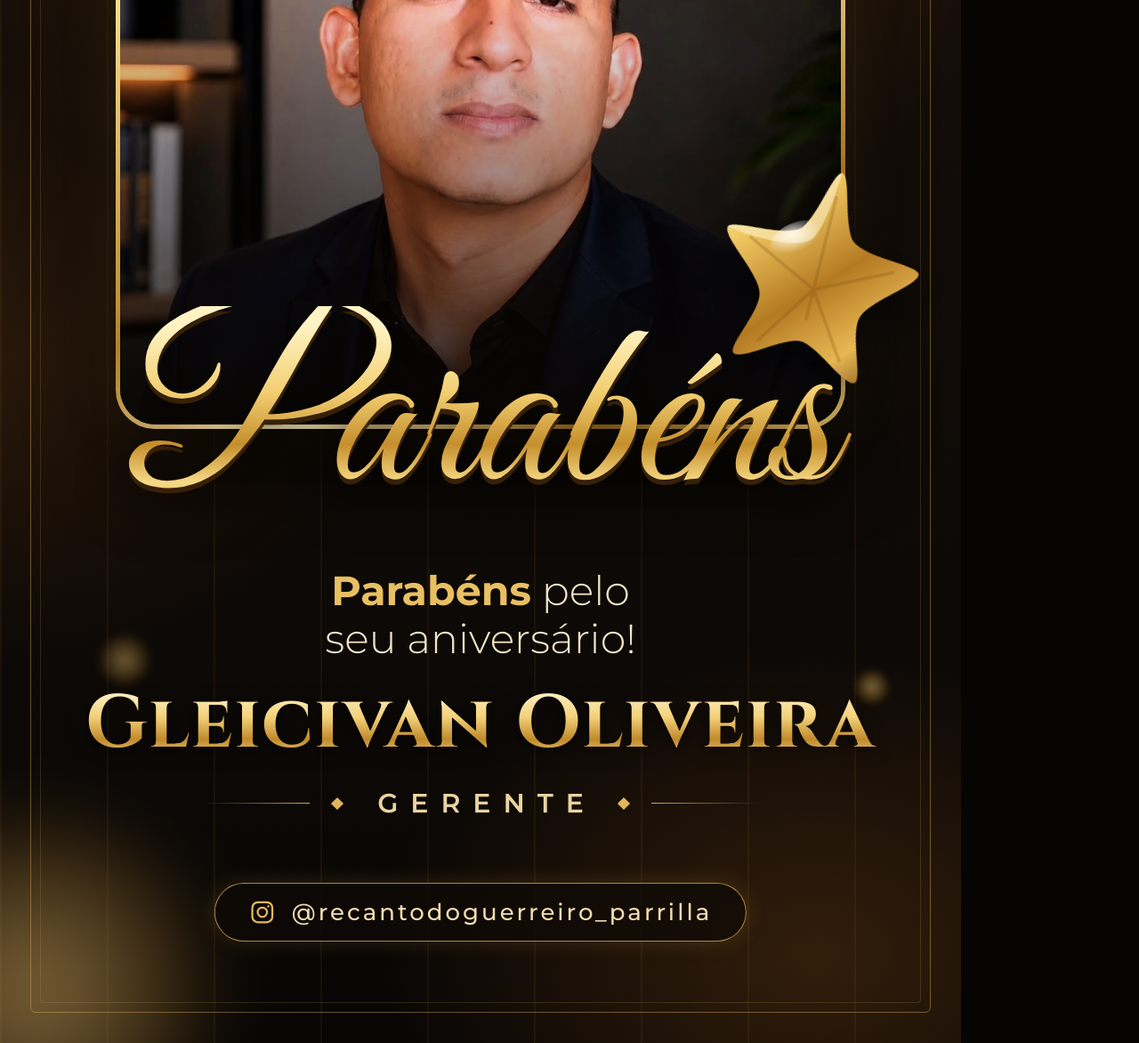
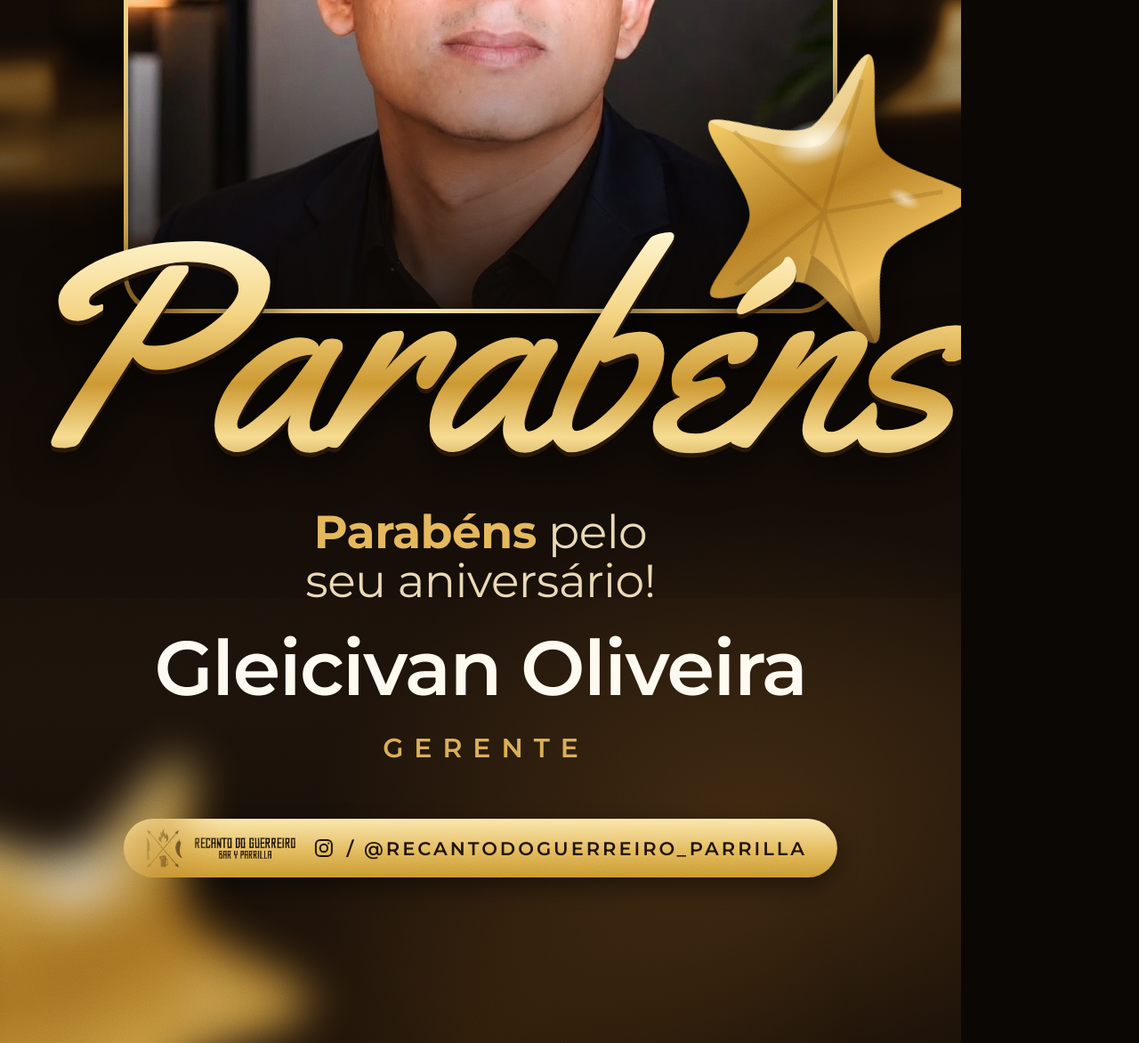
Before and after one commit to esdrasmonteiro7/projetos, a plain HTML site: page flyers/aniversario-gleicivan/flyer.html in a window 1280 px wide. Shown: the part 748-1920 px from the top of the page at 89% size. Drawn offline with Linux system fonts and the light colour scheme.

Commit message:
Rework Gleicivan birthday story to follow the template layout
Same composition as the reference flyer, recolored to Recanto do Guerreiro
black/gold with a duotone background from the bar photos.

Co-Authored-By: Claude Opus 5.5 <noreply@anthropic.com>
Claude-Session: https://claude.ai/code/session_01A9QVfkfA1k78E7aAR5J1cW

```diff
--- a/flyers/aniversario-gleicivan/flyer.html
+++ b/flyers/aniversario-gleicivan/flyer.html
@@ -3,111 +3,109 @@
 <link rel="stylesheet" href="fonts/local.css">
 <style>
 *{margin:0;padding:0;box-sizing:border-box}
-html,body{width:1080px;height:1920px;background:#070504;overflow:hidden}
-.c{position:relative;width:1080px;height:1920px;overflow:hidden;
-  background:
-   radial-gradient(900px 700px at 50% 30%, rgba(150,92,30,.40), transparent 70%),
-   radial-gradient(700px 500px at 85% 95%, rgba(120,70,20,.35), transparent 70%),
-   radial-gradient(600px 500px at 0% 60%, rgba(90,50,15,.30), transparent 70%),
-   linear-gradient(180deg,#0d0906 0%,#120c07 45%,#070504 100%);
-  font-family:'Montserrat',sans-serif;color:#f3e6c8}
-/* wood slats texture */
-.wood{position:absolute;inset:0;opacity:.07;
-  background:repeating-linear-gradient(90deg,#c98a3d 0 2px,transparent 2px 120px)}
-.grain{position:absolute;inset:0;opacity:.18;mix-blend-mode:overlay}
-.bokeh{position:absolute;border-radius:50%;filter:blur(var(--b,8px));
-  background:radial-gradient(circle,rgba(255,206,120,.9),rgba(212,150,50,.35) 55%,transparent 72%)}
-/* frame lines */
-.frame{position:absolute;inset:34px;border:1.5px solid rgba(212,170,90,.45);border-radius:6px}
-.frame:after{content:"";position:absolute;inset:10px;border:1px solid rgba(212,170,90,.18);border-radius:4px}
+html,body{width:1080px;height:1920px;background:#0b0705;overflow:hidden}
+.c{position:relative;width:1080px;height:1920px;overflow:hidden;font-family:'Montserrat',sans-serif;
+  background:linear-gradient(180deg,#0b0705 0%,#130c07 55%,#1c120a 80%,#120b06 100%)}
+/* fundo: balcão do bar do Recanto, desfocado, em duotone dourado (como os balões do modelo) */
+.bg{position:absolute;left:0;top:0;width:1080px;height:1400px;background:url(bg_duotone.jpg) center top/cover;opacity:.85}
+.bgfade{position:absolute;left:0;top:0;width:1080px;height:1420px;
+  background:linear-gradient(180deg,rgba(8,5,3,.55) 0%,rgba(8,5,3,.15) 25%,rgba(10,6,4,.25) 55%,rgba(16,10,6,.92) 82%,#160e08 100%)}
+.glow{position:absolute;inset:0;background:
+  radial-gradient(700px 520px at 78% 88%,rgba(196,128,44,.22),transparent 70%),
+  radial-gradient(600px 400px at 50% 100%,rgba(150,95,30,.18),transparent 70%)}
+.grain{position:absolute;inset:0;opacity:.22;mix-blend-mode:overlay}
+.dstar{position:absolute;fill:#3a240d;opacity:.55}
 
-.logo{position:absolute;top:92px;left:50%;transform:translateX(-50%);width:330px;
-  filter:drop-shadow(0 4px 14px rgba(0,0,0,.6)) drop-shadow(0 0 22px rgba(230,170,70,.18))}
+.logo{position:absolute;top:66px;left:50%;transform:translateX(-50%);width:270px;
+  filter:drop-shadow(0 6px 16px rgba(0,0,0,.75))}
 
-.card{position:absolute;top:390px;left:50%;transform:translateX(-50%);width:820px;height:840px;
-  border-radius:44px;padding:5px;
-  background:linear-gradient(135deg,#7a4e14,#f7dc8a 22%,#b9862d 45%,#fff0b8 62%,#a8741f 82%,#e9c46a);
-  box-shadow:0 40px 90px rgba(0,0,0,.75),0 0 60px rgba(214,160,60,.22)}
-.card .in{position:relative;width:100%;height:100%;border-radius:40px;overflow:hidden;background:#000}
-.card img{width:100%;height:100%;object-fit:cover;object-position:52% 18%;
-  filter:contrast(1.06) saturate(1.05) brightness(1.02)}
-.card .warm{position:absolute;inset:0;background:linear-gradient(180deg,rgba(255,170,70,.06),rgba(0,0,0,0) 40%,rgba(10,6,3,.55) 78%,rgba(10,6,3,.95) 100%)}
+.card{position:absolute;left:139px;top:330px;width:802px;height:770px;border-radius:42px;padding:5px;
+  background:linear-gradient(135deg,#8a5a18,#f6d886 25%,#b8842c 50%,#fbe7a6 70%,#9b6a1d 100%);
+  box-shadow:0 34px 70px rgba(0,0,0,.6)}
+.card .in{position:relative;width:100%;height:100%;border-radius:38px;overflow:hidden;background:#0b0705}
+.card img{position:absolute;left:50%;top:-58px;height:118%;transform:translateX(-50%)}
+.card .shade{position:absolute;inset:0;background:linear-gradient(180deg,rgba(0,0,0,0) 55%,rgba(14,9,5,.55) 82%,rgba(14,9,5,.9) 100%)}
 
-.star{position:absolute;filter:drop-shadow(0 22px 26px rgba(0,0,0,.65))}
+.star{position:absolute;filter:drop-shadow(0 20px 22px rgba(0,0,0,.55))}
 
-.script{position:absolute;top:1092px;left:0;right:0;text-align:center;
-  font-family:'Great Vibes',cursive;font-size:268px;line-height:1;letter-spacing:-2px;
-  background:linear-gradient(180deg,#fff3c4 8%,#f2cf72 36%,#c58f2c 58%,#f7da86 74%,#9c6a1c 100%);
+.script{position:absolute;left:-10px;right:-10px;top:975px;text-align:center;white-space:nowrap;
+  font-family:'Yellowtail',cursive;font-size:330px;line-height:1;letter-spacing:-4px;
+  background:linear-gradient(180deg,#fff4cc 10%,#f4d27c 38%,#c9922f 62%,#f6da8a 80%,#a8741f 100%);
   -webkit-background-clip:text;background-clip:text;color:transparent;
-  filter:drop-shadow(0 6px 0 rgba(60,35,8,.9)) drop-shadow(0 18px 28px rgba(0,0,0,.8))}
+  filter:drop-shadow(0 5px 0 rgba(45,26,7,.85)) drop-shadow(0 14px 22px rgba(0,0,0,.6))}
 
-.sub{position:absolute;top:1385px;left:0;right:0;text-align:center;font-size:46px;line-height:1.18;font-weight:300;color:#f1e4c6}
-.sub b{font-weight:700;color:#e8bf62}
-.name{position:absolute;top:1520px;left:0;right:0;text-align:center;
-  font-family:'Cinzel',serif;font-weight:700;font-size:84px;letter-spacing:2px;line-height:1;
-  background:linear-gradient(180deg,#fff6d2 0%,#f3d17a 40%,#c08a2a 70%,#f5d98a 100%);
-  -webkit-background-clip:text;background-clip:text;color:transparent;
-  filter:drop-shadow(0 4px 10px rgba(0,0,0,.7))}
-.role{position:absolute;top:1632px;left:0;right:0;display:flex;align-items:center;justify-content:center;gap:26px}
-.role span{font-weight:600;font-size:30px;letter-spacing:14px;padding-left:14px;color:#e9d3a0}
-.role i{display:block;width:120px;height:1.5px;background:linear-gradient(90deg,transparent,#d9a94c)}
-.role i.r{background:linear-gradient(270deg,transparent,#d9a94c)}
-.role em{display:block;width:10px;height:10px;transform:rotate(45deg);background:#e0b65a}
+.sub{position:absolute;top:1318px;left:0;right:0;text-align:center;font-size:52px;line-height:1.06;font-weight:400;color:#e9d7b0;letter-spacing:-.5px}
+.sub b{font-weight:700;color:#e3b456}
+.name{position:absolute;top:1456px;left:0;right:0;text-align:center;font-weight:600;font-size:86px;line-height:1;color:#fffaf0;letter-spacing:-1.5px}
+.role{position:absolute;top:1570px;left:0;right:0;text-align:center;font-weight:600;font-size:30px;letter-spacing:12px;padding-left:12px;color:#d9aa4e}
 
-.pill{position:absolute;top:1740px;left:50%;transform:translateX(-50%);
-  display:flex;align-items:center;gap:18px;padding:16px 38px;border-radius:999px;
-  border:1.5px solid rgba(222,178,90,.75);background:rgba(15,10,6,.75);
-  box-shadow:0 0 24px rgba(214,160,60,.18);white-space:nowrap}
-.pill svg{width:30px;height:30px}
-.pill span{font-weight:500;font-size:26px;letter-spacing:3px;color:#f0dcae}
-.pill .sep{width:1.5px;height:26px;background:rgba(222,178,90,.6)}
-.pill .st{color:#e2b85c;letter-spacing:4px;font-size:22px}
+.pill{position:absolute;top:1668px;left:50%;transform:translateX(-50%);height:66px;padding:0 34px 0 26px;
+  display:flex;align-items:center;gap:14px;border-radius:999px;white-space:nowrap;
+  background:linear-gradient(180deg,#fbe6a8,#e2b85a 55%,#c7952f);box-shadow:0 10px 26px rgba(0,0,0,.45)}
+.pill .em{height:44px}
+.pill .wm{height:24px}
+.pill .ic{display:flex;gap:8px;margin-left:6px}
+.pill .ic svg{width:24px;height:24px}
+.pill span{font-weight:600;font-size:21px;letter-spacing:3px;color:#1e1208}
+
+.blob{position:absolute;filter:blur(26px);opacity:.9}
 </style></head>
 <body><div class="c">
-  <div class="wood"></div>
-  <svg class="grain" width="1080" height="1920"><filter id="n"><feTurbulence type="fractalNoise" baseFrequency=".85" numOctaves="3" stitchTiles="stitch"/><feColorMatrix values="0 0 0 0 .5  0 0 0 0 .5  0 0 0 0 .5  0 0 0 1.2 0"/></filter><rect width="100%" height="100%" filter="url(#n)"/></svg>
+  <div class="bg"></div>
+  <div class="bgfade"></div>
+  <div class="glow"></div>
 
-  <!-- bokeh lights -->
-  <div class="bokeh" style="width:90px;height:90px;left:70px;top:300px;--b:6px;opacity:.55"></div>
-  <div class="bokeh" style="width:46px;height:46px;left:190px;top:250px;--b:3px;opacity:.6"></div>
-  <div class="bokeh" style="width:130px;height:130px;left:900px;top:230px;--b:12px;opacity:.45"></div>
-  <div class="bokeh" style="width:36px;height:36px;left:960px;top:400px;--b:2px;opacity:.7"></div>
-  <div class="bokeh" style="width:60px;height:60px;left:110px;top:1460px;--b:5px;opacity:.45"></div>
-  <div class="bokeh" style="width:40px;height:40px;left:960px;top:1500px;--b:3px;opacity:.5"></div>
-  <div class="bokeh" style="width:420px;height:420px;left:-170px;top:1650px;--b:40px;opacity:.55"></div>
-  <div class="bokeh" style="width:300px;height:300px;left:880px;top:-120px;--b:36px;opacity:.35"></div>
-
-  <div class="frame"></div>
-  <img class="logo" src="logo.png">
-
-  <div class="card"><div class="in"><img src="foto.jpg"><div class="warm"></div></div></div>
-
-  <!-- gold star balloons -->
   <svg width="0" height="0" style="position:absolute">
     <defs>
+      <path id="p5" d="M50 4 L61.8 36.2 L96 38.2 L69.2 59.4 L78.4 92.6 L50 73.4 L21.6 92.6 L30.8 59.4 L4 38.2 L38.2 36.2Z"/>
       <linearGradient id="g1" x1="0" y1="0" x2="1" y2="1">
-        <stop offset="0" stop-color="#fff4c2"/><stop offset=".25" stop-color="#f1c862"/>
-        <stop offset=".55" stop-color="#b47a22"/><stop offset=".8" stop-color="#e9b955"/><stop offset="1" stop-color="#7a4b12"/>
+        <stop offset="0" stop-color="#fff3c0"/><stop offset=".22" stop-color="#f0c45c"/>
+        <stop offset=".5" stop-color="#b0761f"/><stop offset=".75" stop-color="#eebc58"/><stop offset="1" stop-color="#6e420f"/>
       </linearGradient>
-      <radialGradient id="hl" cx=".38" cy=".3" r=".45"><stop offset="0" stop-color="#fffbe8" stop-opacity=".95"/><stop offset="1" stop-color="#fff" stop-opacity="0"/></radialGradient>
+      <radialGradient id="hl" cx=".5" cy=".5" r=".5"><stop offset="0" stop-color="#fffbe6" stop-opacity=".95"/><stop offset="1" stop-color="#fff" stop-opacity="0"/></radialGradient>
       <symbol id="star" viewBox="0 0 200 200">
         <path d="M100 8 C108 8 112 50 124 66 C138 80 188 74 192 82 C196 92 152 118 148 136 C144 154 166 192 158 196 C148 200 116 170 100 170 C84 170 52 200 42 196 C34 192 56 154 52 136 C48 118 4 92 8 82 C12 74 62 80 76 66 C88 50 92 8 100 8Z" fill="url(#g1)"/>
-        <path d="M100 8 C92 8 88 50 76 66 C62 80 12 74 8 82 C30 86 70 88 86 76 C96 66 98 30 100 8Z" fill="#fff6d0" opacity=".55"/>
-        <path d="M100 30 L100 150 M30 86 L100 120 L170 86 M60 180 L100 120 L140 180" stroke="#7a4b12" stroke-opacity=".25" stroke-width="3" fill="none"/>
-        <ellipse cx="78" cy="78" rx="30" ry="18" fill="url(#hl)" transform="rotate(-30 78 78)"/>
+        <path d="M100 8 C92 8 88 50 76 66 C62 80 12 74 8 82 C30 86 70 88 86 76 C96 66 98 30 100 8Z" fill="#fff6d0" opacity=".5"/>
+        <path d="M100 170 C116 170 148 200 158 196 C150 186 130 160 100 150Z" fill="#5a3409" opacity=".35"/>
+        <path d="M100 26 L100 150 M26 84 L100 120 L174 84 M56 184 L100 120 L144 184" stroke="#6e420f" stroke-opacity=".22" stroke-width="3" fill="none"/>
+        <ellipse cx="80" cy="76" rx="28" ry="15" fill="url(#hl)" transform="rotate(-32 80 76)"/>
+        <ellipse cx="150" cy="96" rx="12" ry="6" fill="url(#hl)" opacity=".7" transform="rotate(10 150 96)"/>
       </symbol>
     </defs>
   </svg>
-  <svg class="star" style="left:40px;top:330px;width:270px;height:270px;transform:rotate(-16deg)"><use href="#star"/></svg>
-  <svg class="star" style="left:800px;top:930px;width:240px;height:240px;transform:rotate(14deg)"><use href="#star"/></svg>
-  <svg class="star" style="left:860px;top:330px;width:110px;height:110px;transform:rotate(22deg);filter:blur(2px) drop-shadow(0 10px 14px rgba(0,0,0,.6))"><use href="#star"/></svg>
+
+  <!-- estrelinhas de fundo (como no modelo) -->
+  <svg class="dstar" style="left:190px;top:70px;width:44px;height:44px;transform:rotate(-12deg)"><use href="#p5"/></svg>
+  <svg class="dstar" style="left:830px;top:160px;width:56px;height:56px;transform:rotate(15deg)"><use href="#p5"/></svg>
+  <svg class="dstar" style="left:950px;top:330px;width:38px;height:38px"><use href="#p5"/></svg>
+  <svg class="dstar" style="left:60px;top:250px;width:30px;height:30px;transform:rotate(20deg)"><use href="#p5"/></svg>
+  <svg class="dstar" style="left:970px;top:600px;width:42px;height:42px;transform:rotate(-8deg)"><use href="#p5"/></svg>
+
+  <img class="logo" src="logo.png">
+
+  <div class="card"><div class="in"><img src="foto.jpg"><div class="shade"></div></div></div>
+
+  <!-- balões estrela dourados nas mesmas posições do modelo -->
+  <svg class="star" style="left:-38px;top:318px;width:380px;height:380px;transform:rotate(-14deg)"><use href="#star"/></svg>
+  <svg class="star" style="left:770px;top:790px;width:330px;height:330px;transform:rotate(16deg)"><use href="#star"/></svg>
 
   <div class="script">Parabéns</div>
+
   <div class="sub"><b>Parabéns</b> pelo<br>seu aniversário!</div>
   <div class="name">Gleicivan Oliveira</div>
-  <div class="role"><i></i><em></em><span>GERENTE</span><em></em><i class="r"></i></div>
+  <div class="role">GERENTE</div>
+
   <div class="pill">
-    <svg viewBox="0 0 24 24" fill="none" stroke="#e2b85c" stroke-width="1.8"><rect x="3" y="3" width="18" height="18" rx="5"/><circle cx="12" cy="12" r="4.2"/><circle cx="17.3" cy="6.7" r="1" fill="#e2b85c" stroke="none"/></svg>
-    <span>@recantodoguerreiro_parrilla</span>
+    <img class="em" src="emblem_dark.png">
+    <img class="wm" src="wordmark_dark.png">
+    <div class="ic">
+      <svg viewBox="0 0 24 24" fill="none" stroke="#1e1208" stroke-width="2"><rect x="3" y="3" width="18" height="18" rx="5"/><circle cx="12" cy="12" r="4.2"/><circle cx="17.3" cy="6.7" r="1.1" fill="#1e1208" stroke="none"/></svg>
+    </div>
+    <span>/ @RECANTODOGUERREIRO_PARRILLA</span>
   </div>
+
+  <!-- balão desfocado em primeiro plano (como a mancha laranja do modelo) -->
+  <svg class="star blob" style="left:-150px;top:1560px;width:520px;height:520px;transform:rotate(24deg)"><use href="#star"/></svg>
+
+  <svg class="grain" width="1080" height="1920"><filter id="n"><feTurbulence type="fractalNoise" baseFrequency=".9" numOctaves="3" stitchTiles="stitch"/><feColorMatrix values="0 0 0 0 .5  0 0 0 0 .5  0 0 0 0 .5  0 0 0 1.3 0"/></filter><rect width="100%" height="100%" filter="url(#n)"/></svg>
 </div></body></html>
--- a/flyers/aniversario-gleicivan/fonts/local.css
+++ b/flyers/aniversario-gleicivan/fonts/local.css
@@ -322,3 +322,39 @@
   src: url(nuFiD-vYSZviVYUb_rj3ij__anPXDTzYgA.woff2) format('woff2');
   unicode-range: U+0000-00FF, U+0131, U+0152-0153, U+02BB-02BC, U+02C6, U+02DA, U+02DC, U+0304, U+0308, U+0329, U+2000-206F, U+20AC, U+2122, U+2191, U+2193, U+2212, U+2215, U+FEFF, U+FFFD;
 }
+/* latin-ext */
+@font-face {
+  font-family: 'Kaushan Script';
+  font-style: normal;
+  font-weight: 400;
+  font-display: swap;
+  src: url(vm8vdRfvXFLG3OLnsO15WYS5DG72wNJHMw.woff2) format('woff2');
+  unicode-range: U+0100-02BA, U+02BD-02C5, U+02C7-02CC, U+02CE-02D7, U+02DD-02FF, U+0304, U+0308, U+0329, U+1D00-1DBF, U+1E00-1E9F, U+1EF2-1EFF, U+2020, U+20A0-20AB, U+20AD-20C4, U+2113, U+2C60-2C7F, U+A720-A7FF;
+}
+/* latin */
+@font-face {
+  font-family: 'Kaushan Script';
+  font-style: normal;
+  font-weight: 400;
+  font-display: swap;
+  src: url(vm8vdRfvXFLG3OLnsO15WYS5DG74wNI.woff2) format('woff2');
+  unicode-range: U+0000-00FF, U+0131, U+0152-0153, U+02BB-02BC, U+02C6, U+02DA, U+02DC, U+0304, U+0308, U+0329, U+2000-206F, U+20AC, U+2122, U+2191, U+2193, U+2212, U+2215, U+FEFF, U+FFFD;
+}
+/* latin-ext */
+@font-face {
+  font-family: 'Yellowtail';
+  font-style: normal;
+  font-weight: 400;
+  font-display: swap;
+  src: url(OZpGg_pnoDtINPfRIlLohlXHwXD-.woff2) format('woff2');
+  unicode-range: U+0100-02BA, U+02BD-02C5, U+02C7-02CC, U+02CE-02D7, U+02DD-02FF, U+0304, U+0308, U+0329, U+1D00-1DBF, U+1E00-1E9F, U+1EF2-1EFF, U+2020, U+20A0-20AB, U+20AD-20C4, U+2113, U+2C60-2C7F, U+A720-A7FF;
+}
+/* latin */
+@font-face {
+  font-family: 'Yellowtail';
+  font-style: normal;
+  font-weight: 400;
+  font-display: swap;
+  src: url(OZpGg_pnoDtINPfRIlLohlvHwQ.woff2) format('woff2');
+  unicode-range: U+0000-00FF, U+0131, U+0152-0153, U+02BB-02BC, U+02C6, U+02DA, U+02DC, U+0304, U+0308, U+0329, U+2000-206F, U+20AC, U+2122, U+2191, U+2193, U+2212, U+2215, U+FEFF, U+FFFD;
+}
--- /dev/null
+++ b/flyers/aniversario-gleicivan/fonts/s.css
@@ -0,0 +1,36 @@
+/* latin-ext */
+@font-face {
+  font-family: 'Kaushan Script';
+  font-style: normal;
+  font-weight: 400;
+  font-display: swap;
+  src: url(https://fonts.gstatic.com/s/kaushanscript/v19/vm8vdRfvXFLG3OLnsO15WYS5DG72wNJHMw.woff2) format('woff2');
+  unicode-range: U+0100-02BA, U+02BD-02C5, U+02C7-02CC, U+02CE-02D7, U+02DD-02FF, U+0304, U+0308, U+0329, U+1D00-1DBF, U+1E00-1E9F, U+1EF2-1EFF, U+2020, U+20A0-20AB, U+20AD-20C4, U+2113, U+2C60-2C7F, U+A720-A7FF;
+}
+/* latin */
+@font-face {
+  font-family: 'Kaushan Script';
+  font-style: normal;
+  font-weight: 400;
+  font-display: swap;
+  src: url(https://fonts.gstatic.com/s/kaushanscript/v19/vm8vdRfvXFLG3OLnsO15WYS5DG74wNI.woff2) format('woff2');
+  unicode-range: U+0000-00FF, U+0131, U+0152-0153, U+02BB-02BC, U+02C6, U+02DA, U+02DC, U+0304, U+0308, U+0329, U+2000-206F, U+20AC, U+2122, U+2191, U+2193, U+2212, U+2215, U+FEFF, U+FFFD;
+}
+/* latin-ext */
+@font-face {
+  font-family: 'Yellowtail';
+  font-style: normal;
+  font-weight: 400;
+  font-display: swap;
+  src: url(https://fonts.gstatic.com/s/yellowtail/v25/OZpGg_pnoDtINPfRIlLohlXHwXD-.woff2) format('woff2');
+  unicode-range: U+0100-02BA, U+02BD-02C5, U+02C7-02CC, U+02CE-02D7, U+02DD-02FF, U+0304, U+0308, U+0329, U+1D00-1DBF, U+1E00-1E9F, U+1EF2-1EFF, U+2020, U+20A0-20AB, U+20AD-20C4, U+2113, U+2C60-2C7F, U+A720-A7FF;
+}
+/* latin */
+@font-face {
+  font-family: 'Yellowtail';
+  font-style: normal;
+  font-weight: 400;
+  font-display: swap;
+  src: url(https://fonts.gstatic.com/s/yellowtail/v25/OZpGg_pnoDtINPfRIlLohlvHwQ.woff2) format('woff2');
+  unicode-range: U+0000-00FF, U+0131, U+0152-0153, U+02BB-02BC, U+02C6, U+02DA, U+02DC, U+0304, U+0308, U+0329, U+2000-206F, U+20AC, U+2122, U+2191, U+2193, U+2212, U+2215, U+FEFF, U+FFFD;
+}
--- a/flyers/aniversario-gleicivan/render.js
+++ b/flyers/aniversario-gleicivan/render.js
@@ -1,4 +1,4 @@
 const {chromium}=require('playwright');
 (async()=>{const b=await chromium.launch();const p=await b.newPage({viewport:{width:1080,height:1920},deviceScaleFactor:1});
-await p.goto('file://'+process.cwd()+'/flyer.html');await p.evaluate(()=>document.fonts.ready);await p.waitForTimeout(400);
+await p.goto('file://'+process.cwd()+'/'+(process.argv[3]||'flyer.html'));await p.evaluate(()=>document.fonts.ready);await p.waitForTimeout(400);
 await p.screenshot({path:process.argv[2]||'flyer.png'});await b.close();})();
```
Also changed, not shown: flyers/aniversario-gleicivan/bg_duotone.jpg (added), flyers/aniversario-gleicivan/emblem_dark.png (added), flyers/aniversario-gleicivan/fonts/OZpGg_pnoDtINPfRIlLohlXHwXD-.woff2 (added), flyers/aniversario-gleicivan/fonts/OZpGg_pnoDtINPfRIlLohlvHwQ.woff2 (added), flyers/aniversario-gleicivan/fonts/vm8vdRfvXFLG3OLnsO15WYS5DG72wNJHMw.woff2 (added), flyers/aniversario-gleicivan/fonts/vm8vdRfvXFLG3OLnsO15WYS5DG74wNI.woff2 (added), flyers/aniversario-gleicivan/wordmark_dark.png (added), 1 other file.
